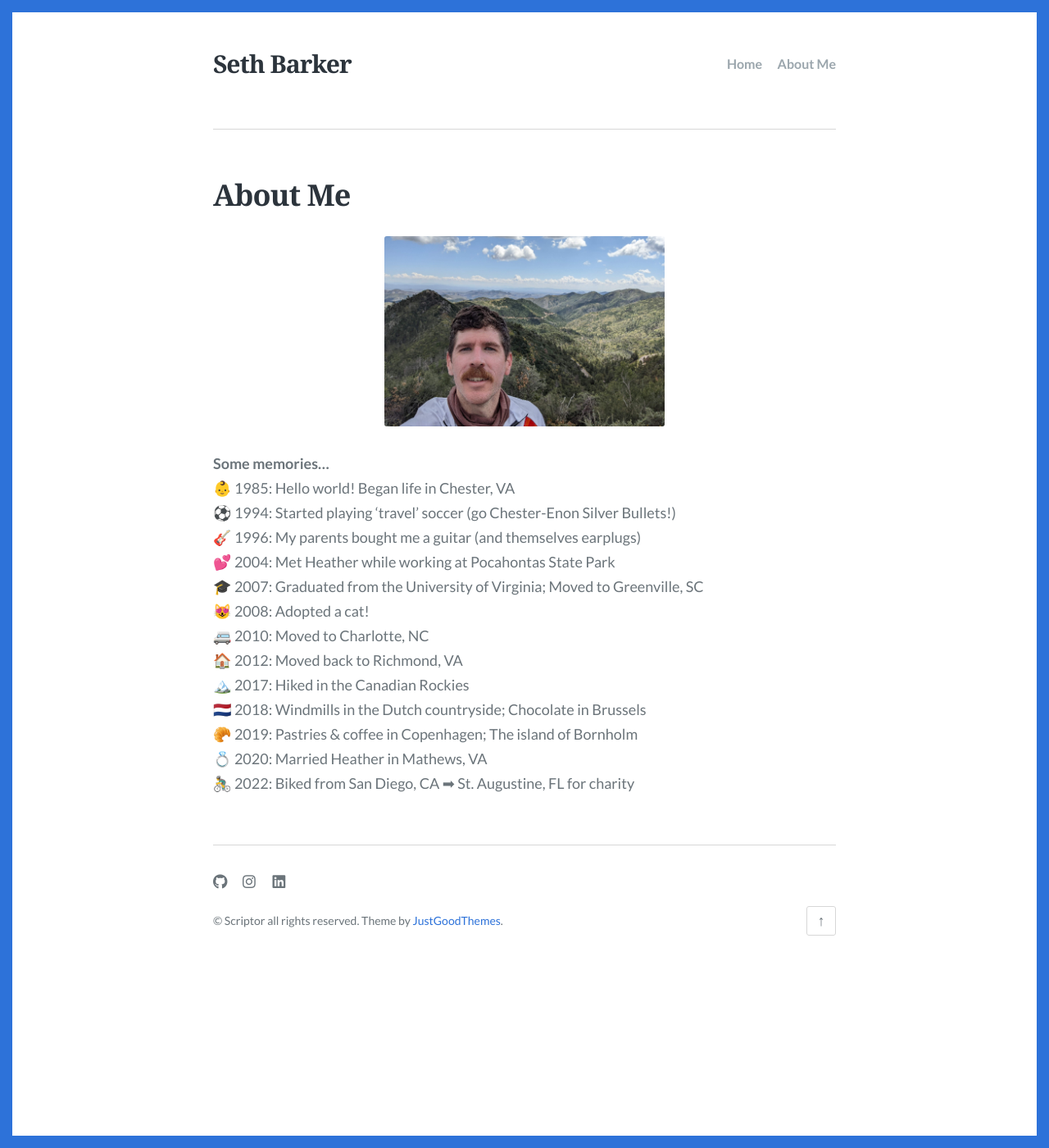
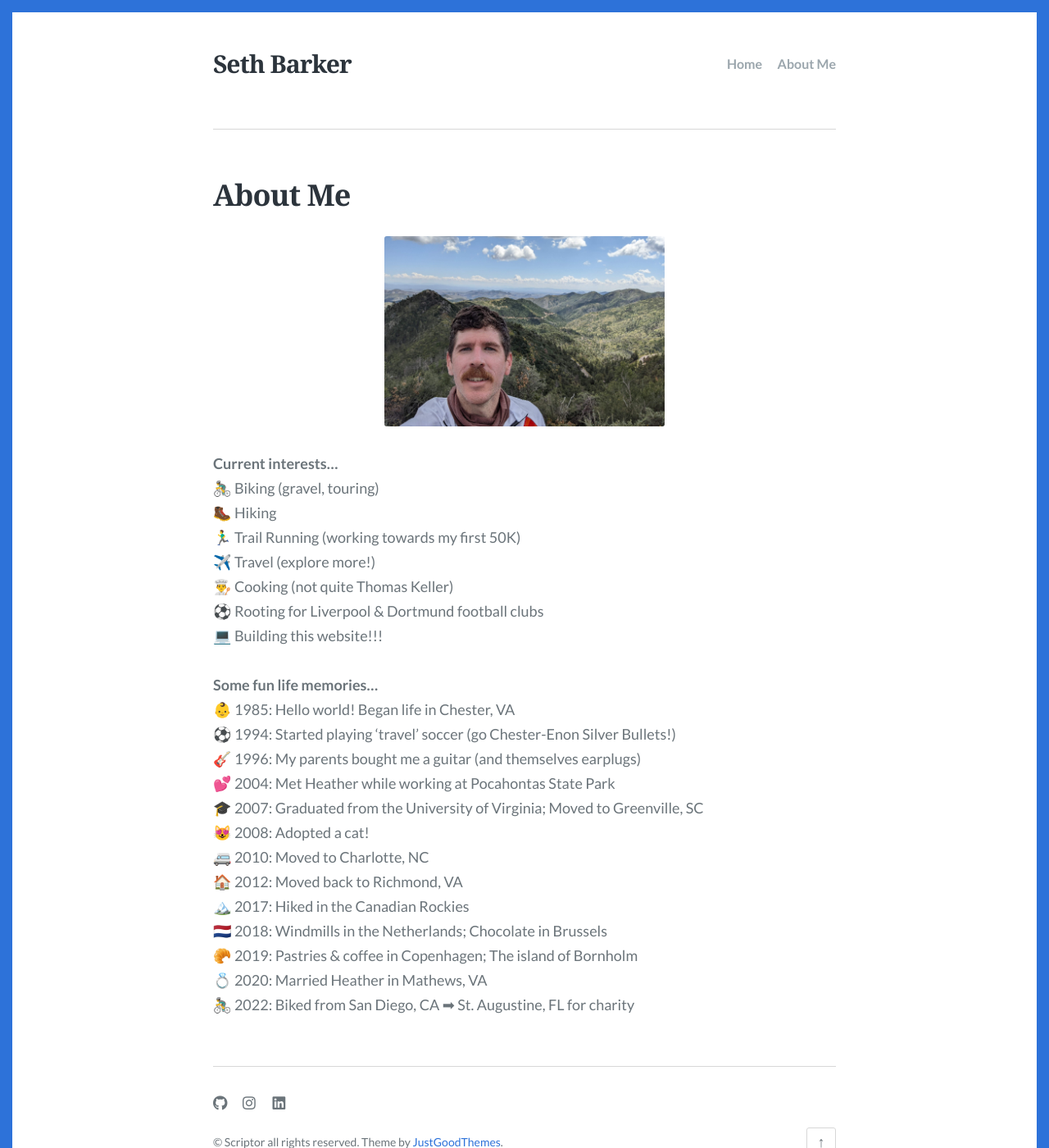
Before and after one commit to sethbarker/sethbarker.github.io, a Jekyll site: the page built from about.md, in a window 1280 px wide and 1400 px high. Shown: the whole window at 82% size. Built offline with Jekyll 4.4.1, drawn with Linux system fonts in a browser that asks for light colours; some web fonts are replaced.

Commit message:
Update about.md

```diff
--- a/about.md
+++ b/about.md
@@ -4,7 +4,16 @@ layout: page
 ---
   <p align="center"><img src="/images/about2.jpg" alt="Seth @ Emory Pass, NM" width="45%" height="45%"></p>
 
-**Some memories...** \
+**Current interests...** \
+🚴‍♂️ Biking (gravel, touring) \
+🥾 Hiking \
+🏃‍♂️ Trail Running (working towards my first 50K) \
+✈️ Travel (explore more!) \
+👨‍🍳 Cooking (not quite Thomas Keller) \
+⚽ Rooting for Liverpool & Dortmund football clubs \
+💻 Building this website!!!
+
+**Some fun life memories...** \
 👶 1985: Hello world! Began life in Chester, VA \
 ⚽ 1994: Started playing 'travel' soccer (go Chester-Enon Silver Bullets!) \
 🎸 1996: My parents bought me a guitar (and themselves earplugs) \
@@ -14,7 +23,7 @@ layout: page
 🚐 2010: Moved to Charlotte, NC \
 🏠 2012: Moved back to Richmond, VA \
 🏔️ 2017: Hiked in the Canadian Rockies \
-🇳🇱 2018: Windmills in the Dutch countryside; Chocolate in Brussels \
+🇳🇱 2018: Windmills in the Netherlands; Chocolate in Brussels \
 🥐 2019: Pastries & coffee in Copenhagen; The island of Bornholm \
 💍 2020: Married Heather in Mathews, VA \
 🚴‍♂️ 2022: Biked from San Diego, CA ➡ St. Augustine, FL for charity
```
